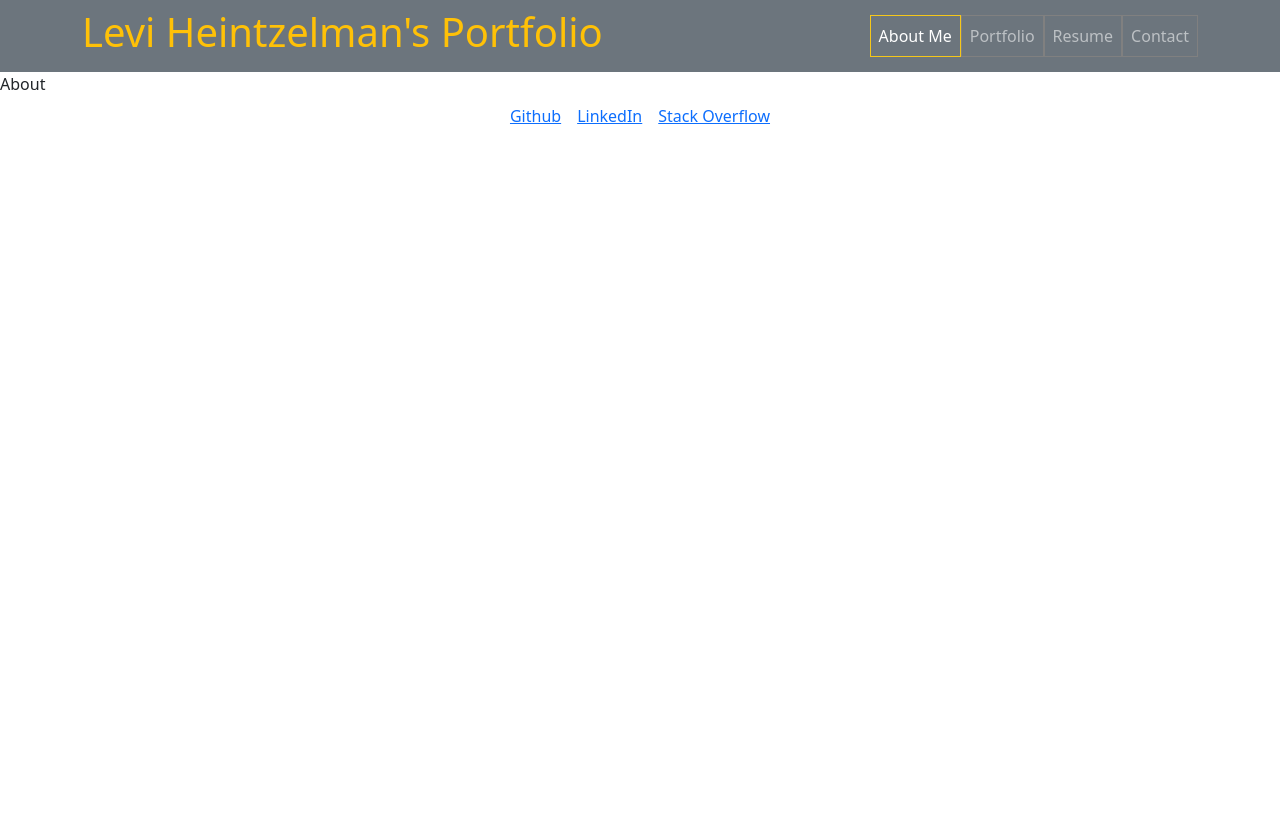
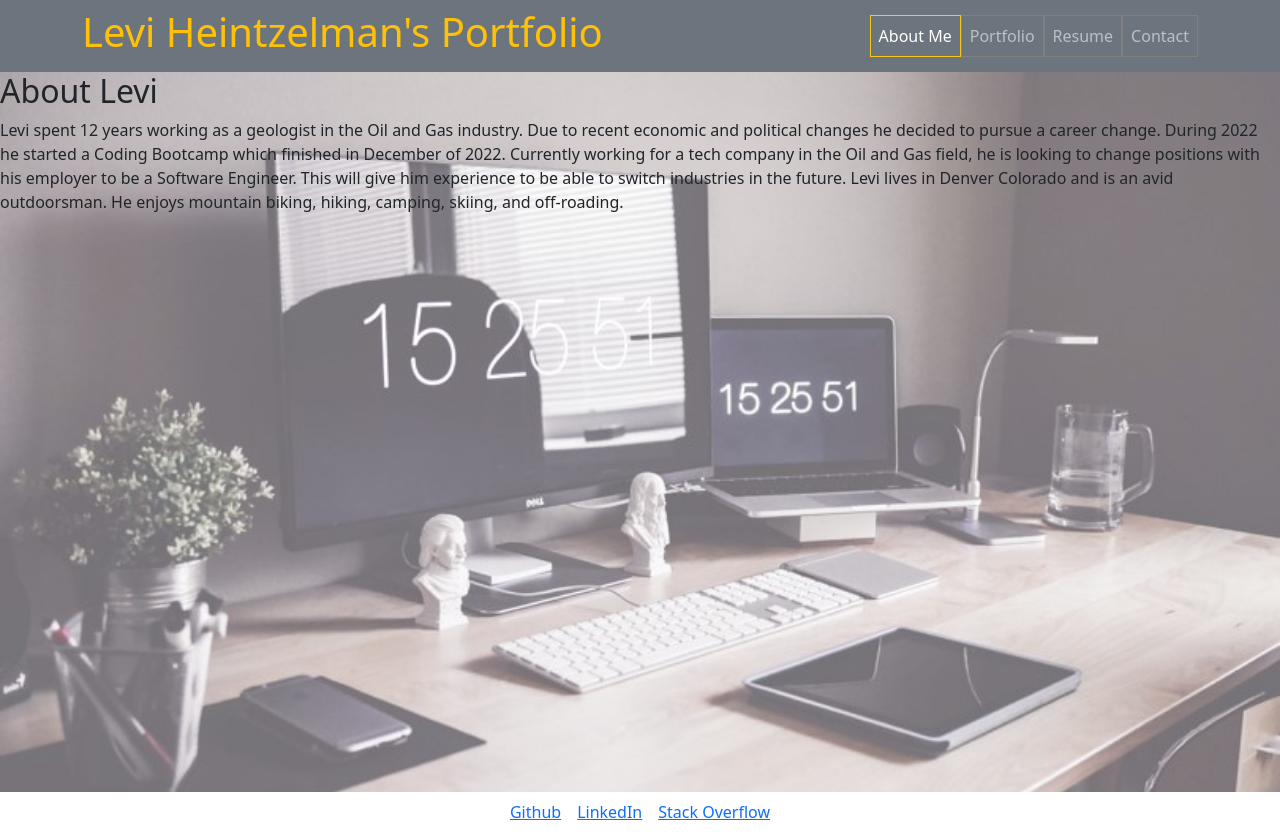
Before and after one commit to heintze11/portfolio-react, a React (Create React App) app: page / in a window 1280 px wide. Before the commit the page ends 800 px from the top, so only its background shows below. Built offline with nearby package versions, Linux system fonts and the light colour scheme.

Commit message:
Added background and about info

```diff
--- a/src/App.css
+++ b/src/App.css
@@ -9,7 +9,7 @@
 }
 
 
-.header-wrapper {
+.background {
     background: url(computer.jpg) no-repeat;
     position: relative;
     background-size: cover;
--- a/src/components/About.js
+++ b/src/components/About.js
@@ -2,7 +2,16 @@
 
 const About = () => {
   return (
-    <div>About</div>
+    <div className="background">
+      <h2>About Levi</h2>
+      <p>
+        Levi spent 12 years working as a geologist in the Oil and Gas industry. Due to recent economic and political changes he decided to pursue a career change. During 2022 he started a Coding Bootcamp which finished in December of 2022.
+
+        Currently working for a tech company in the Oil and Gas field, he is looking to change positions with his employer to be a Software Engineer. This will give him experience to be able to switch industries in the future.
+
+        Levi lives in Denver Colorado and is an avid outdoorsman. He enjoys mountain biking, hiking, camping, skiing, and off-roading.
+      </p>
+    </div>
   )
 }
 
--- a/src/components/Contact.js
+++ b/src/components/Contact.js
@@ -1,7 +1,7 @@
 
 const Contact = () => {
   return (
-    <div>Contact</div>
+    <div className="background">Contact</div>
   )
 }
 
--- a/src/components/Portfolio.js
+++ b/src/components/Portfolio.js
@@ -2,7 +2,7 @@
 
 const Portfolio = () => {
   return (
-    <div>Portfolio</div>
+    <div className="background">Portfolio</div>
   )
 }
 
--- a/src/components/Resume.js
+++ b/src/components/Resume.js
@@ -2,7 +2,7 @@
 
 const Resume = () => {
   return (
-    <div>Resume</div>
+    <div className="background">Resume</div>
   )
 }
 
```
